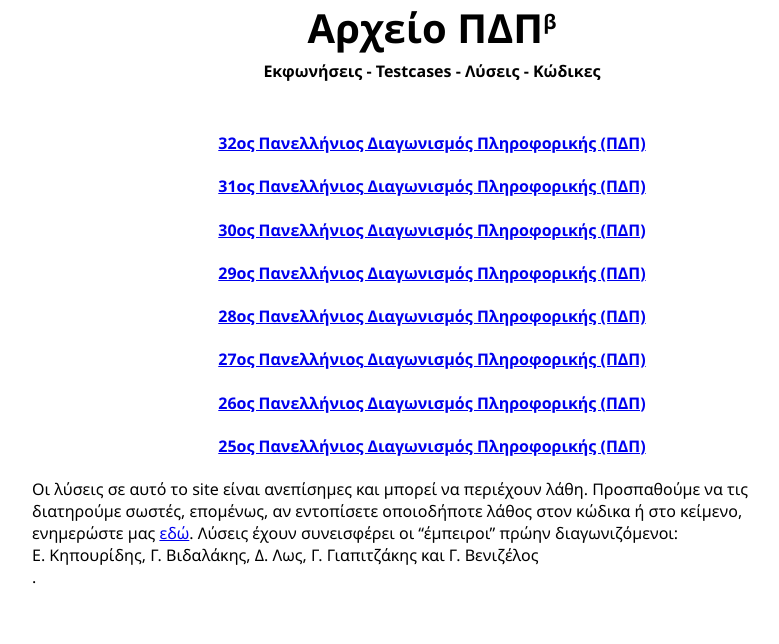
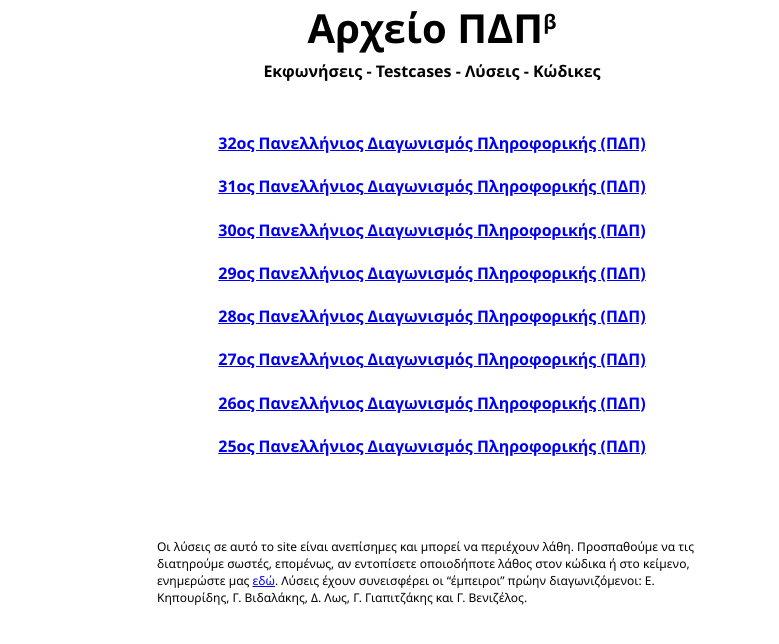
Before and after one commit to pdp-archive/pdp-archive.github.io, a Jekyll site: the page built from index.html, in a window 1280 px wide. Shown: the top 644 px of the page, without its empty margins (208-987 px from the left). Built offline with Jekyll 4.4.1, drawn with Linux system fonts in a browser that asks for light colours.

Commit message:
Add styling for the footer on the home page

```diff
--- a/css/main.scss
+++ b/css/main.scss
@@ -20,6 +20,19 @@ table.table_with_monospace_font tr:nth-child(n+2) {
   font-family: "Courier New"
 }
 
+/* Center home page footer and make font size smaller. */
+#footer {
+  padding-top: 60px;
+  font-size: 75%;
+  width: 550px;
+  margin: auto;
+}
+
+/* Remove new line from the contributors' displayer div. */
+#contributors_displayer {
+  display: inline;
+}
+
 .table_with_borders {
   border-collapse: collapse;
   > table, td, th {
```
